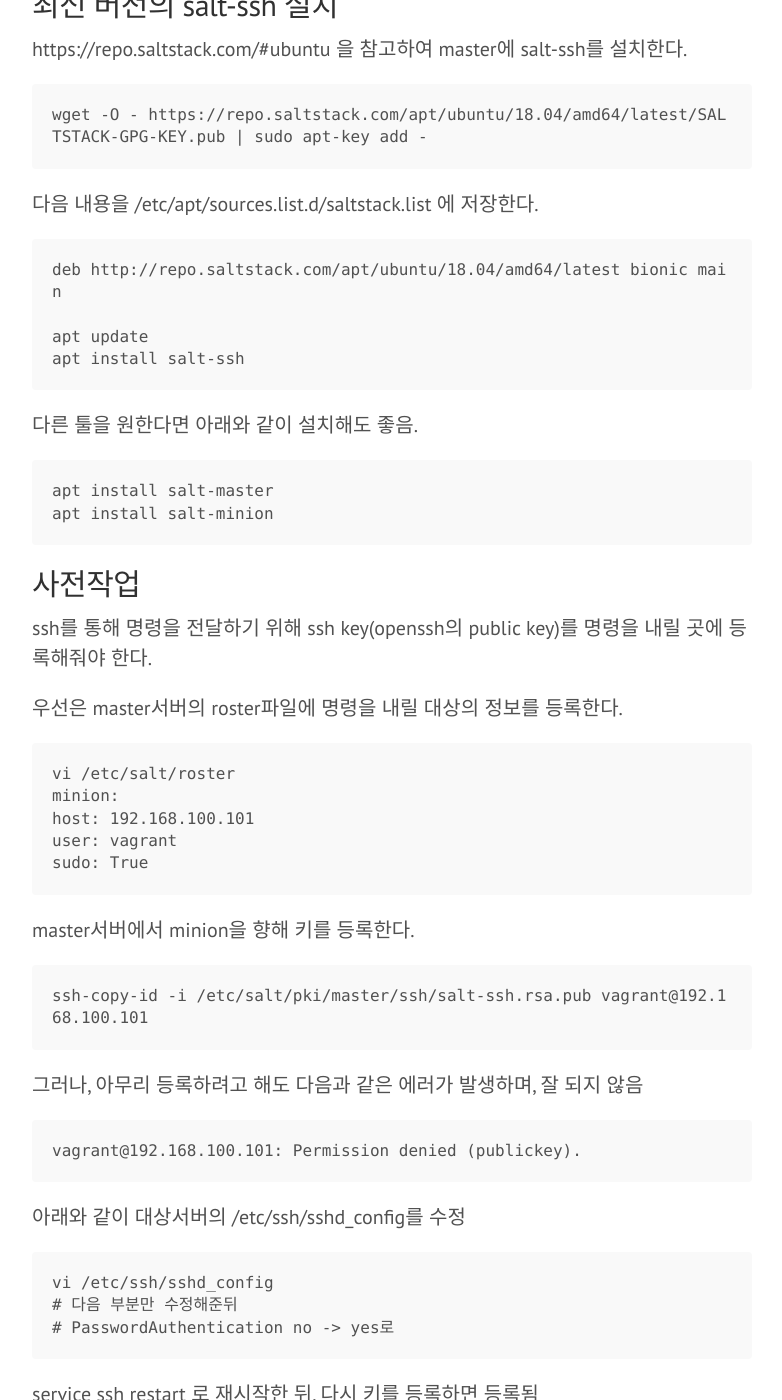
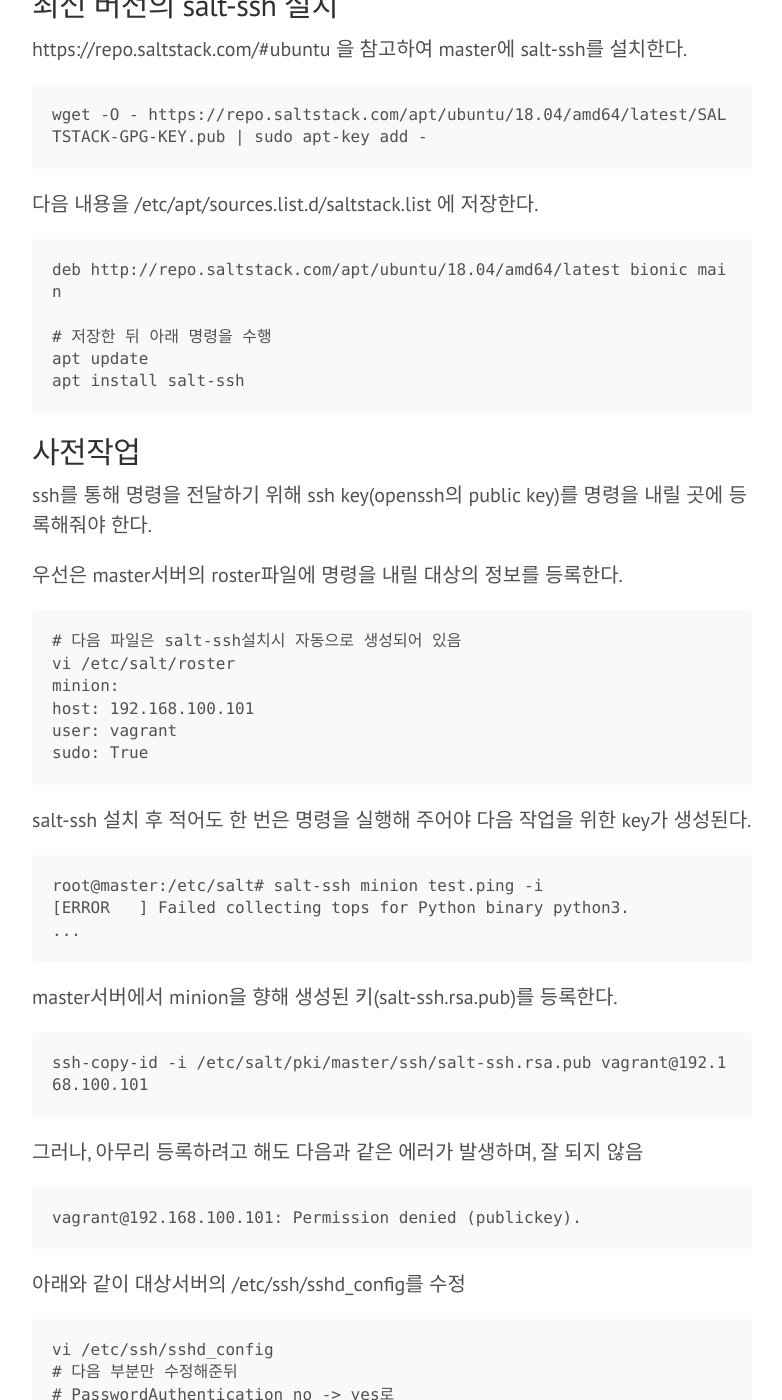
Before and after one commit to skaqud/skaqud.github.com, a Jekyll site: the page built from _posts/2019-07-07-Salt-ssh-Installation.markdown, in a window 1280 px wide and 1400 px high, scrolled down 466 px. Shown: the whole window, without its empty margins (248-1030 px from the left). Built offline with Jekyll 4.4.1, drawn with Linux system fonts in a browser that asks for light colours.

Commit message:
update post

```diff
--- a/_posts/2019-07-07-Salt-ssh-Installation.markdown
+++ b/_posts/2019-07-07-Salt-ssh-Installation.markdown
@@ -22,14 +22,9 @@ https://repo.saltstack.com/#ubuntu 을 참고하여 master에 salt-ssh를 설치
 
     deb http://repo.saltstack.com/apt/ubuntu/18.04/amd64/latest bionic main
 
+    # 저장한 뒤 아래 명령을 수행
     apt update
     apt install salt-ssh
-
-다른 툴을 원한다면 아래와 같이 설치해도 좋음.
-
-    apt install salt-master
-    apt install salt-minion
-
 
 ## 사전작업
 
@@ -37,13 +32,21 @@ ssh를 통해 명령을 전달하기 위해 ssh key(openssh의 public key)를
 
 우선은 master서버의 roster파일에 명령을 내릴 대상의 정보를 등록한다.
 
+    # 다음 파일은 salt-ssh설치시 자동으로 생성되어 있음
     vi /etc/salt/roster
     minion:
     host: 192.168.100.101
     user: vagrant
     sudo: True
 
-master서버에서 minion을 향해 키를 등록한다.
+salt-ssh 설치 후 적어도 한 번은 명령을 실행해 주어야 다음 작업을 위한 key가 생성된다.
+
+
+    root@master:/etc/salt# salt-ssh minion test.ping -i
+    [ERROR   ] Failed collecting tops for Python binary python3.
+    ...
+
+master서버에서 minion을 향해 생성된 키(salt-ssh.rsa.pub)를 등록한다.
 
     ssh-copy-id -i /etc/salt/pki/master/ssh/salt-ssh.rsa.pub vagrant@192.168.100.101
 
@@ -60,6 +63,7 @@ master서버에서 minion을 향해 키를 등록한다.
 service ssh restart 로 재시작한 뒤, 다시 키를 등록하면 등록됨
 
     ssh-copy-id -i /etc/salt/pki/master/ssh/salt-ssh.rsa.pub vagrant@192.168.100.101
+
 
 ## 실행 및 확인
 
```
